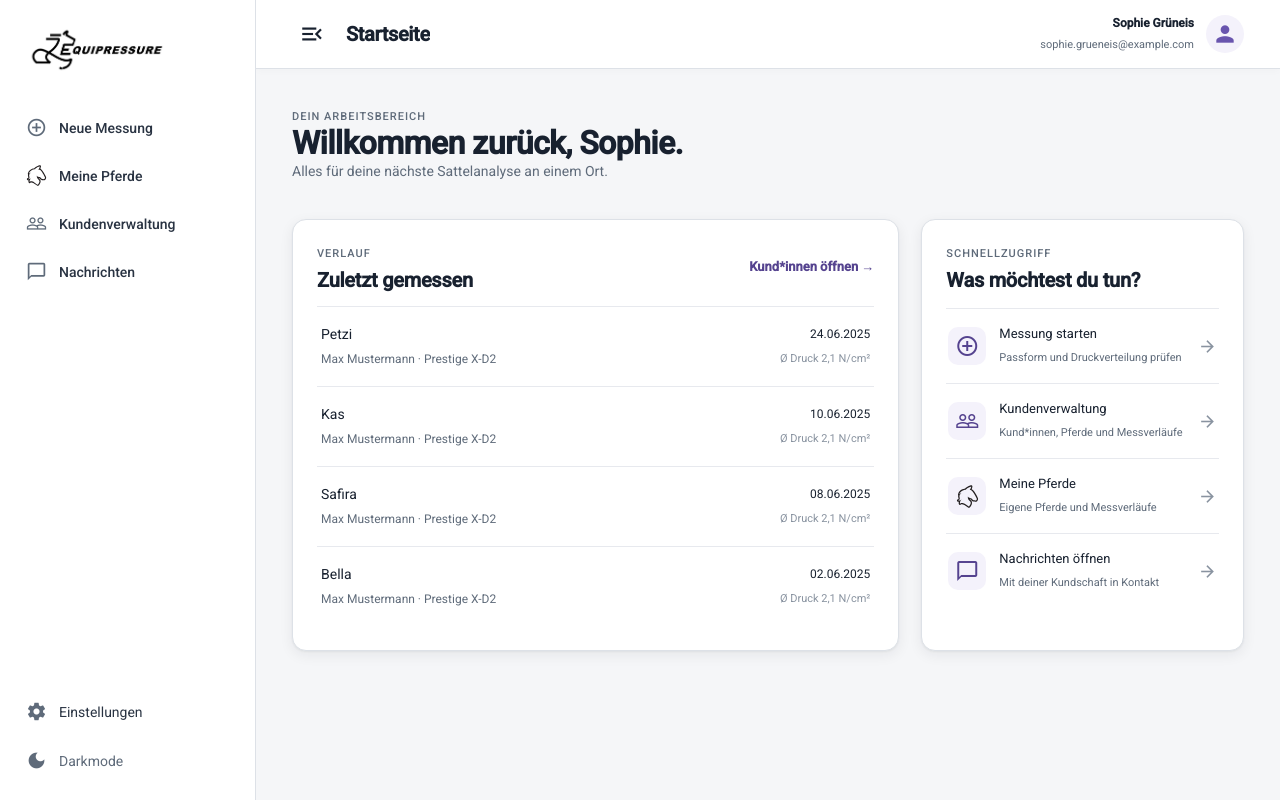
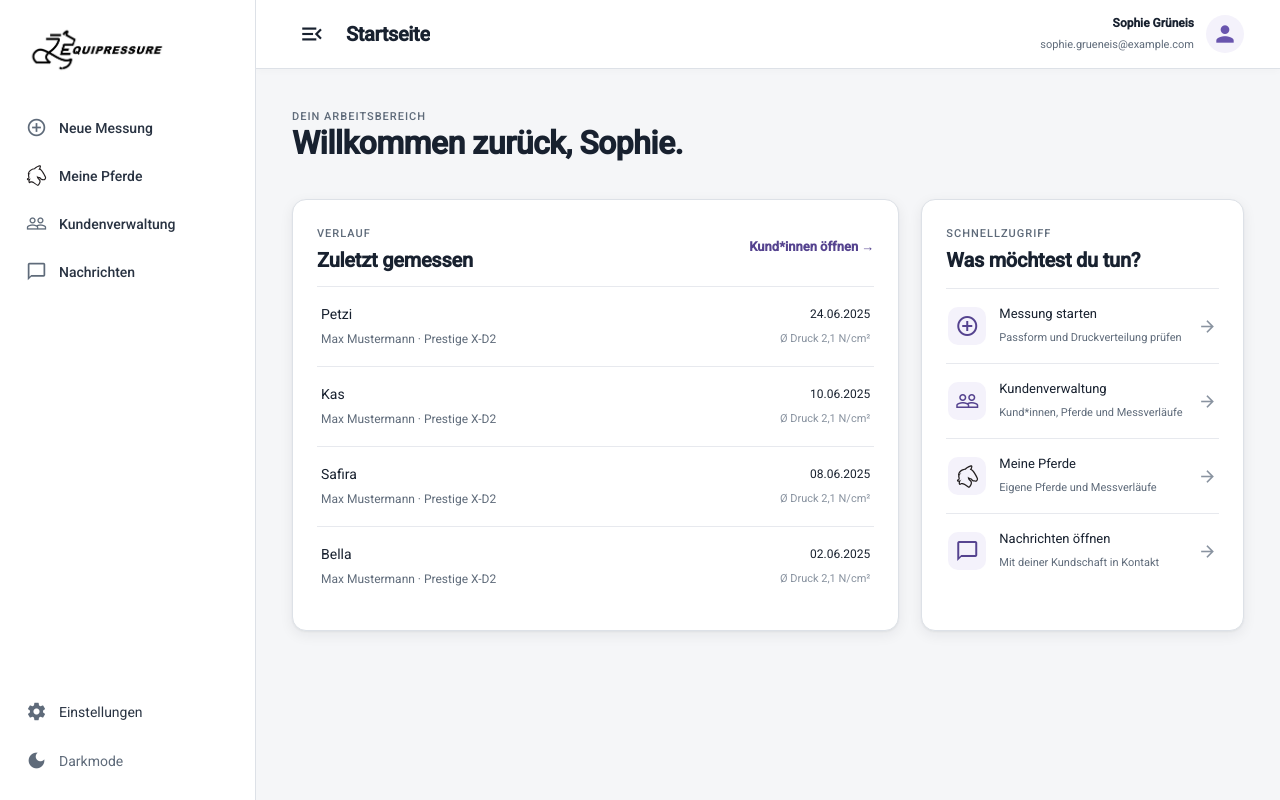
Before and after one commit to syp-equipressure/equipressure, an Angular app in the folder sattler_frontend/: page /startpage in a window 1280 px wide. Built offline with nearby package versions, Linux system fonts and the light colour scheme.

Commit message:
refactor: headers

```diff
--- a/sattler_frontend/src/app/pages/customers/customers.page.html
+++ b/sattler_frontend/src/app/pages/customers/customers.page.html
@@ -6,7 +6,6 @@
       <div>
         <p class="eyebrow">Verwaltung</p>
         <h2>Kund*innen</h2>
-        <p>Kontaktdaten, Pferde und Messverläufe zentral verwalten.</p>
       </div>
       <button class="primary-btn" type="button" (click)="showForm.set(true)">
         <span class="material-icons">add</span>
--- a/sattler_frontend/src/app/pages/startpage/startpage.page.html
+++ b/sattler_frontend/src/app/pages/startpage/startpage.page.html
@@ -5,7 +5,6 @@
     <div class="welcome-copy">
       <p class="eyebrow">Dein Arbeitsbereich</p>
       <h2>Willkommen zurück, {{ customer().firstName }}.</h2>
-      <p>Alles für deine nächste Sattelanalyse an einem Ort.</p>
     </div>
   </section>
 
```
